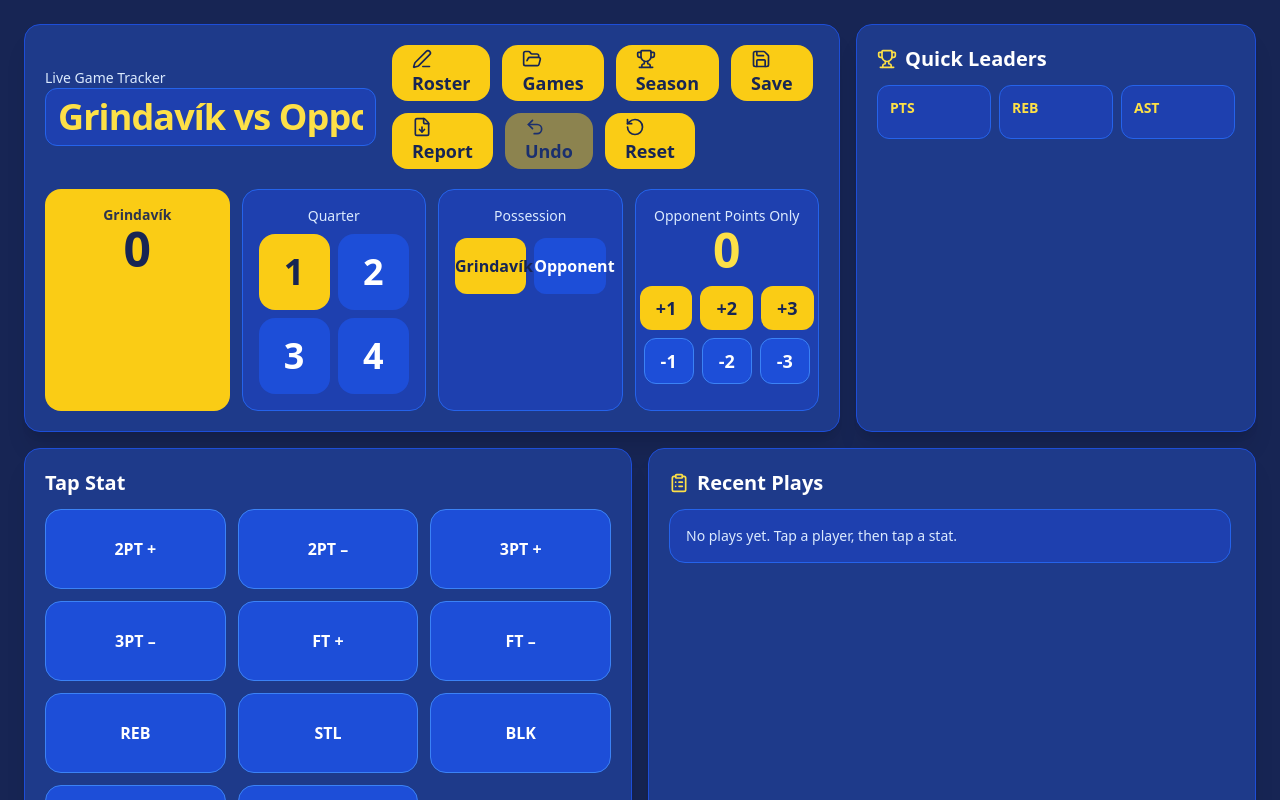
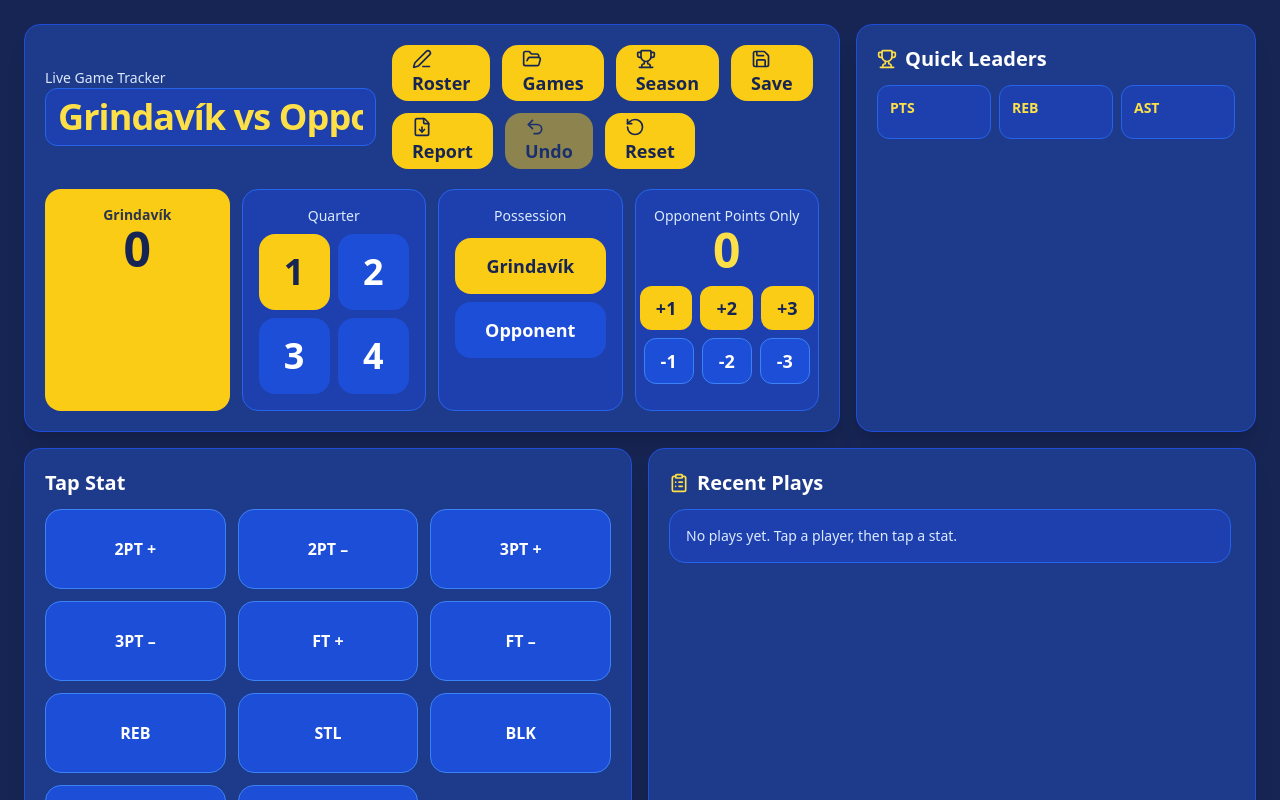
Before and after one commit to jonnyboy-coder/Basket-Stat, a React (Vite) app: page / in a window 1280 px wide. Shown: the top 800 px of the page. Built offline with nearby package versions, Linux system fonts and the light colour scheme.

Commit message:
stack possession buttons vertically

```diff
--- a/src/App.jsx
+++ b/src/App.jsx
@@ -704,16 +704,16 @@ setPendingStat(null);
       </div>
       <div className="rounded-2xl bg-blue-800 p-4 border border-blue-600">
         <div className="text-sm text-blue-100">Possession</div>
-        <div className="grid grid-cols-2 gap-2 mt-3">
+        <div className="grid grid-rows-2 gap-2 mt-3 h-[120px]">
           <button
             onClick={() => setPossession("team")}
-            className={`h-14 rounded-xl font-black ${possession === "team" ? "bg-yellow-400 text-blue-950" : "bg-blue-700 text-white"}`}
+            className={`h-full rounded-2xl text-lg font-black px-2 break-words ${possession === "team" ? "bg-yellow-400 text-blue-950" : "bg-blue-700 text-white"}`}
           >
             {displayTeamName}
           </button>
           <button
             onClick={() => setPossession("opponent")}
-            className={`h-14 rounded-xl font-black ${possession === "opponent" ? "bg-yellow-400 text-blue-950" : "bg-blue-700 text-white"}`}
+            className={`h-full rounded-2xl text-lg font-black px-2 break-words ${possession === "opponent" ? "bg-yellow-400 text-blue-950" : "bg-blue-700 text-white"}`}
           >
             {displayOpponentName}
           </button>
```
